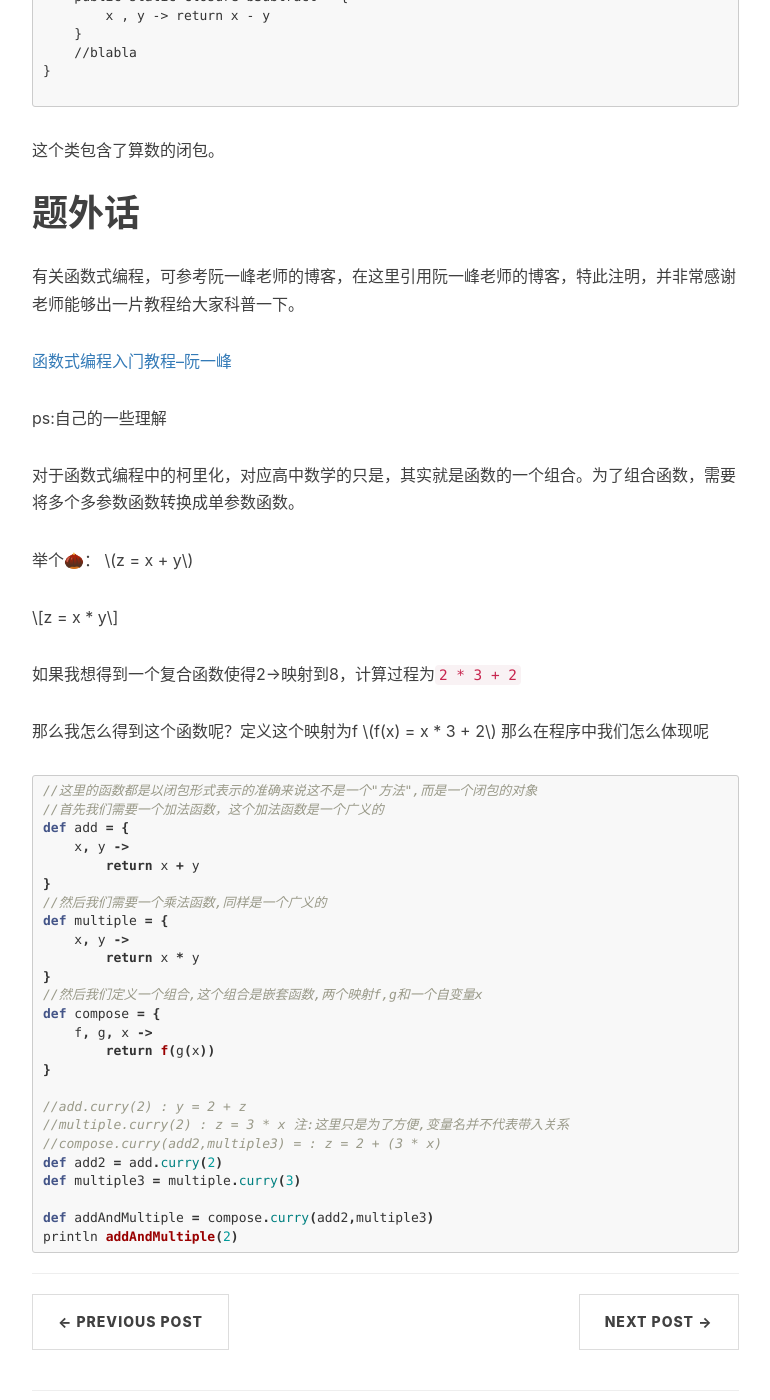
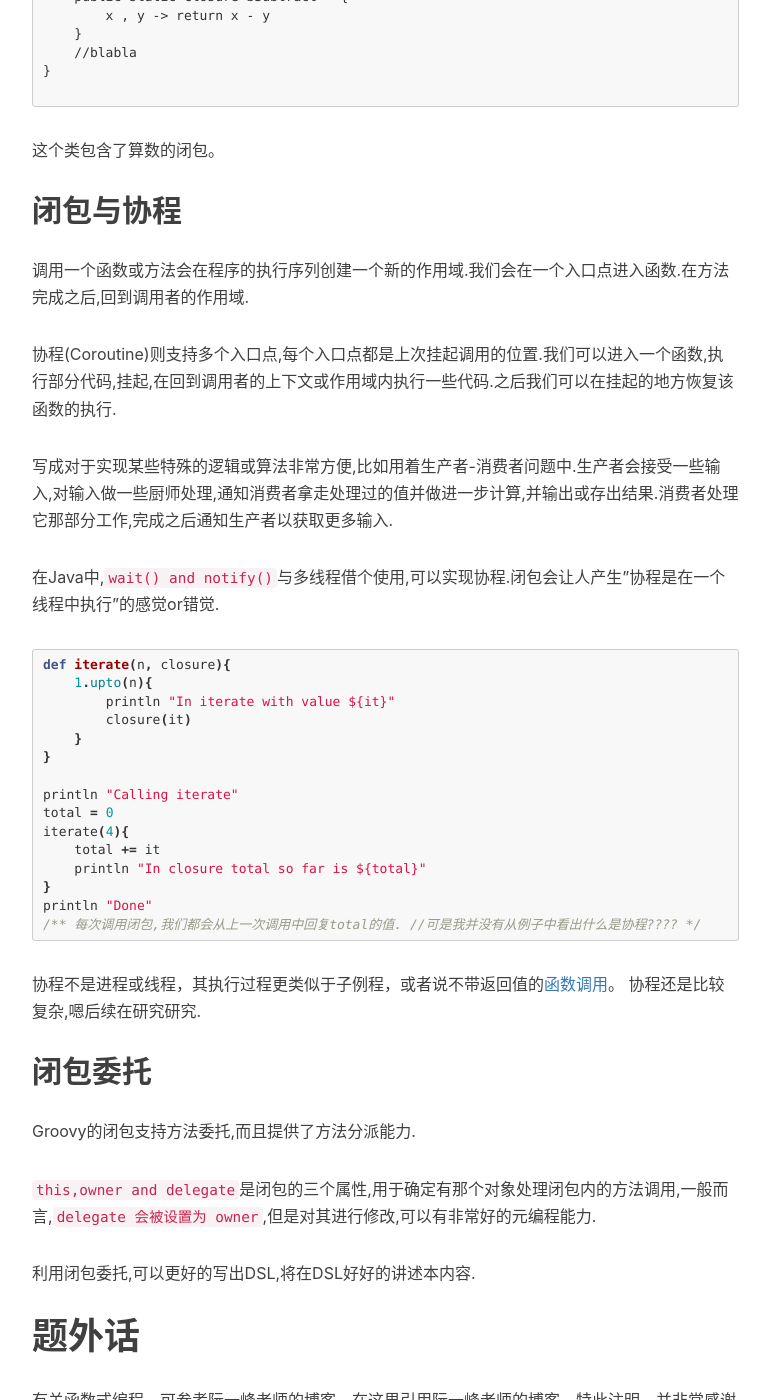
Before and after one commit to hefuduo/hefuduo.github.io, a Jekyll site: the page built from _posts/2017-08-22-groovy闭包-2017.md, in a window 1280 px wide and 1400 px high, scrolled down 21003 px. Shown: the whole window, without its empty margins (233-1003 px from the left). Built offline with Jekyll 4.4.1, drawn with Linux system fonts in a browser that asks for light colours; nearby versions of some CDN libraries; comment, search, counter and statistics services are not loaded.

Commit message:
📝 新文章
添加新文章,完善闭包

````diff
--- a/_posts/2017-08-22-groovy闭包-2017.md
+++ b/_posts/2017-08-22-groovy闭包-2017.md
@@ -1037,6 +1037,50 @@ abstract class Functor {
 
 
 
+## 闭包与协程
+
+调用一个函数或方法会在程序的执行序列创建一个新的作用域.我们会在一个入口点进入函数.在方法完成之后,回到调用者的作用域.
+
+协程(Coroutine)则支持多个入口点,每个入口点都是上次挂起调用的位置.我们可以进入一个函数,执行部分代码,挂起,在回到调用者的上下文或作用域内执行一些代码.之后我们可以在挂起的地方恢复该函数的执行.
+
+写成对于实现某些特殊的逻辑或算法非常方便,比如用着生产者-消费者问题中.生产者会接受一些输入,对输入做一些厨师处理,通知消费者拿走处理过的值并做进一步计算,并输出或存出结果.消费者处理它那部分工作,完成之后通知生产者以获取更多输入.
+
+在Java中,`wait() and notify()`与多线程借个使用,可以实现协程.闭包会让人产生"协程是在一个线程中执行"的感觉or错觉.
+
+```groovy
+def iterate(n, closure){
+    1.upto(n){
+        println "In iterate with value ${it}"
+        closure(it)
+    }
+}
+
+println "Calling iterate"
+total = 0
+iterate(4){
+    total += it
+    println "In closure total so far is ${total}"
+}
+println "Done"
+/**
+每次调用闭包,我们都会从上一次调用中回复total的值.  //可是我并没有从例子中看出什么是协程????
+*/
+```
+
+协程不是进程或线程，其执行过程更类似于子例程，或者说不带返回值的[函数调用](https://baike.baidu.com/item/%E5%87%BD%E6%95%B0%E8%B0%83%E7%94%A8/4127405)。 协程还是比较复杂,嗯后续在研究研究.
+
+## 闭包委托
+
+Groovy的闭包支持方法委托,而且提供了方法分派能力.
+
+`this,owner and delegate`是闭包的三个属性,用于确定有那个对象处理闭包内的方法调用,一般而言,`delegate 会被设置为 owner`,但是对其进行修改,可以有非常好的元编程能力.
+
+利用闭包委托,可以更好的写出DSL,将在DSL好好的讲述本内容.
+
+
+
+
+
 # 题外话
 
 
````
Also changed, not shown: _posts/2017-08-22-groovy面向对象与泛型-2017.md (+9 -0 lines), _posts/2017-08-28-Groovy与元编程-2017.md (added, +12 -0 lines).
